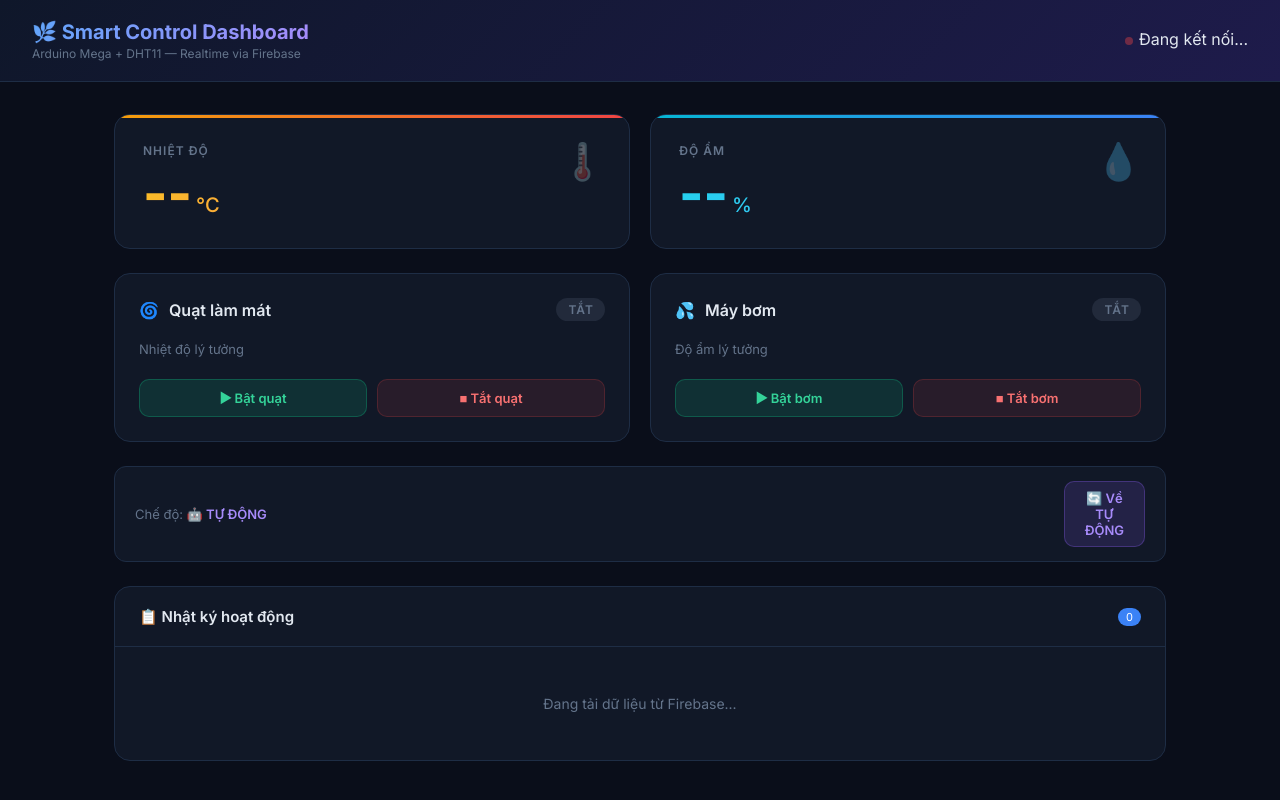
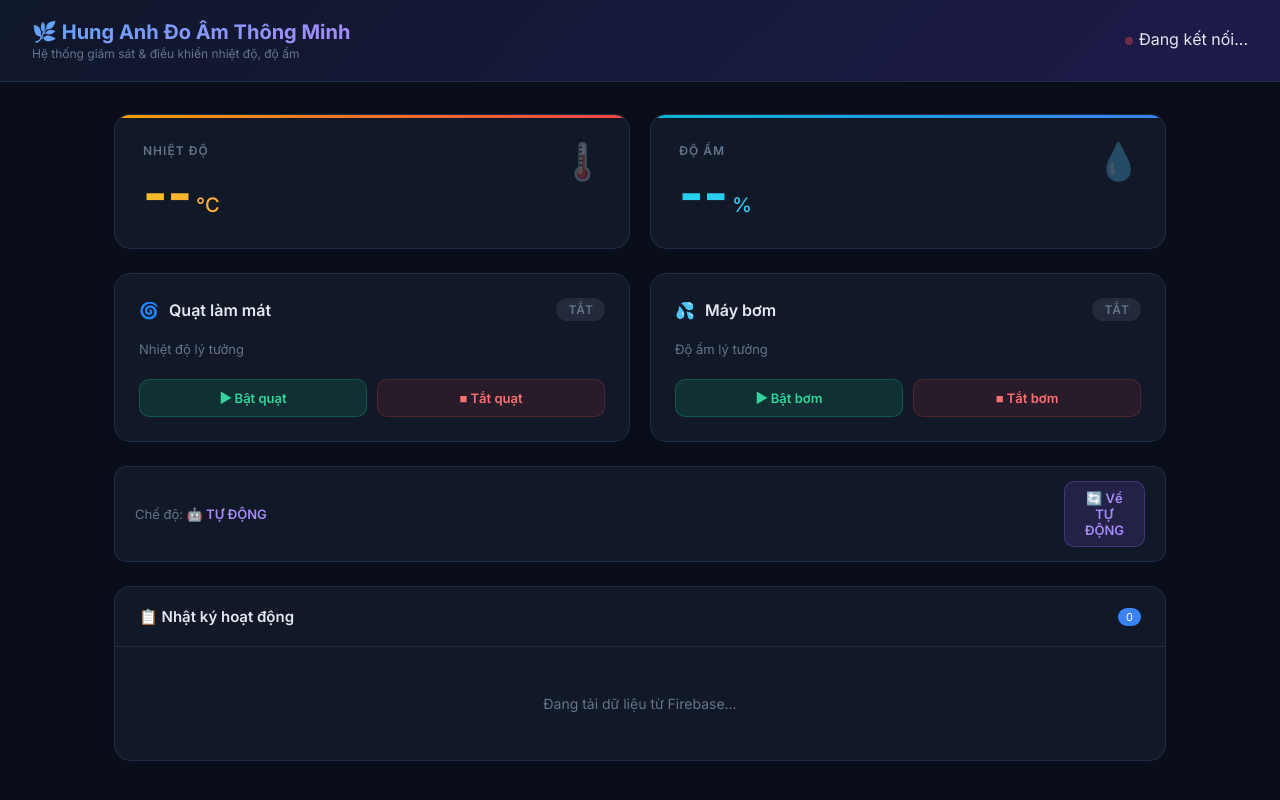
Before and after one commit to hung210a7-spec/hunganhdoam, a website: page public/index.html in a window 1280 px wide. Drawn offline with Linux system fonts and the light colour scheme; no server answers.

Commit message:
Rename-to-Hung-Anh-Do-Am-Thong-Minh

```diff
--- a/public/index.html
+++ b/public/index.html
@@ -3,7 +3,7 @@
 <head>
 <meta charset="UTF-8">
 <meta name="viewport" content="width=device-width, initial-scale=1.0">
-<title>Arduino Smart Dashboard — Public</title>
+<title>Hung Anh Đo Ẩm Thông Minh</title>
 <link href="https://fonts.googleapis.com/css2?family=Inter:wght@300;400;500;600;700;800&display=swap" rel="stylesheet">
 <style>
   :root {
@@ -67,8 +67,8 @@
 <body>
 <header>
   <div class="logo">
-    <h1>🌿 Smart Control Dashboard</h1>
-    <p>Arduino Mega + DHT11 — Realtime via Firebase</p>
+    <h1>🌿 Hung Anh Đo Ẩm Thông Minh</h1>
+    <p>Hệ thống giám sát & điều khiển nhiệt độ, độ ẩm</p>
   </div>
   <div style="text-align:right">
     <div><span id="conn-dot"></span><span id="conn-text">Đang kết nối...</span></div>
```
